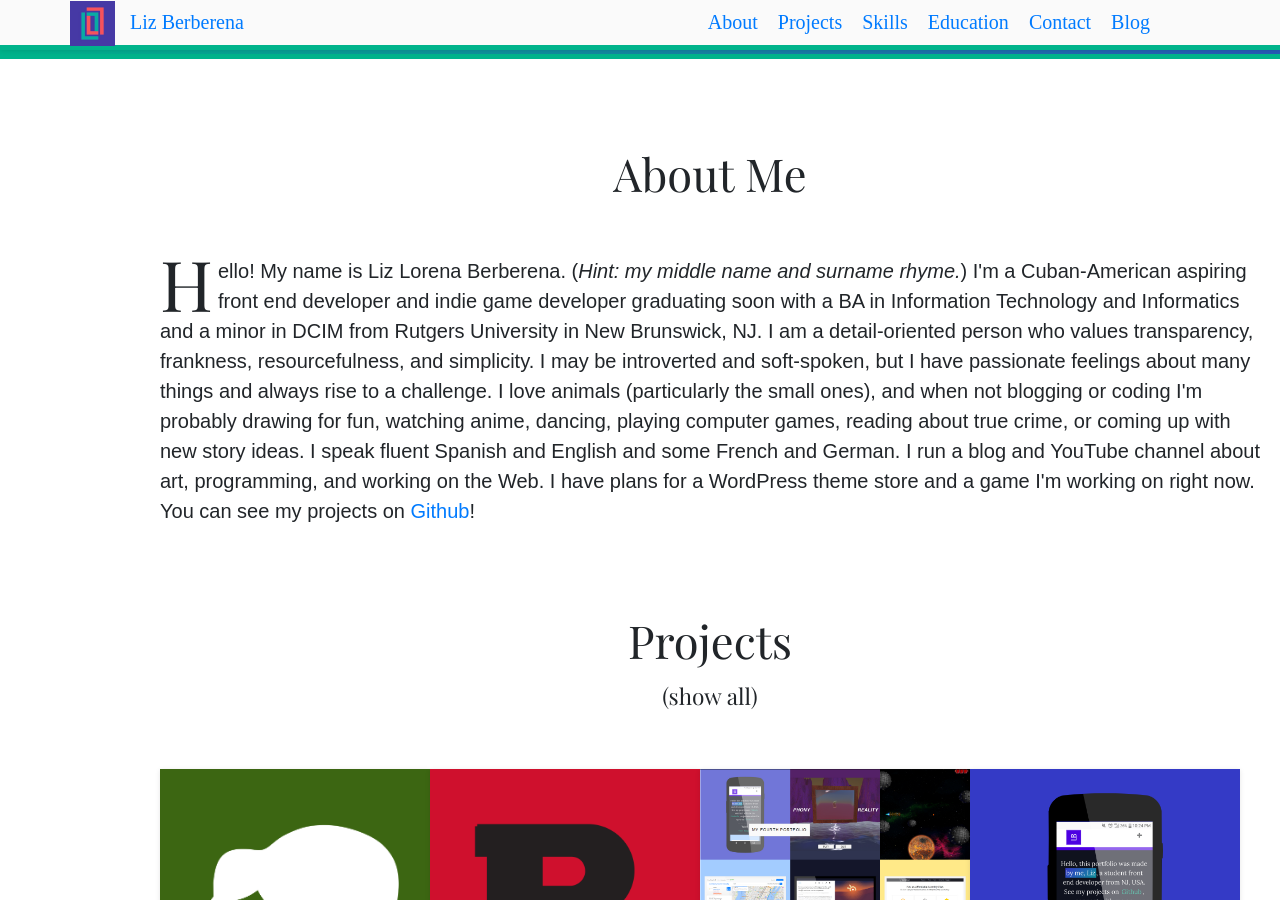
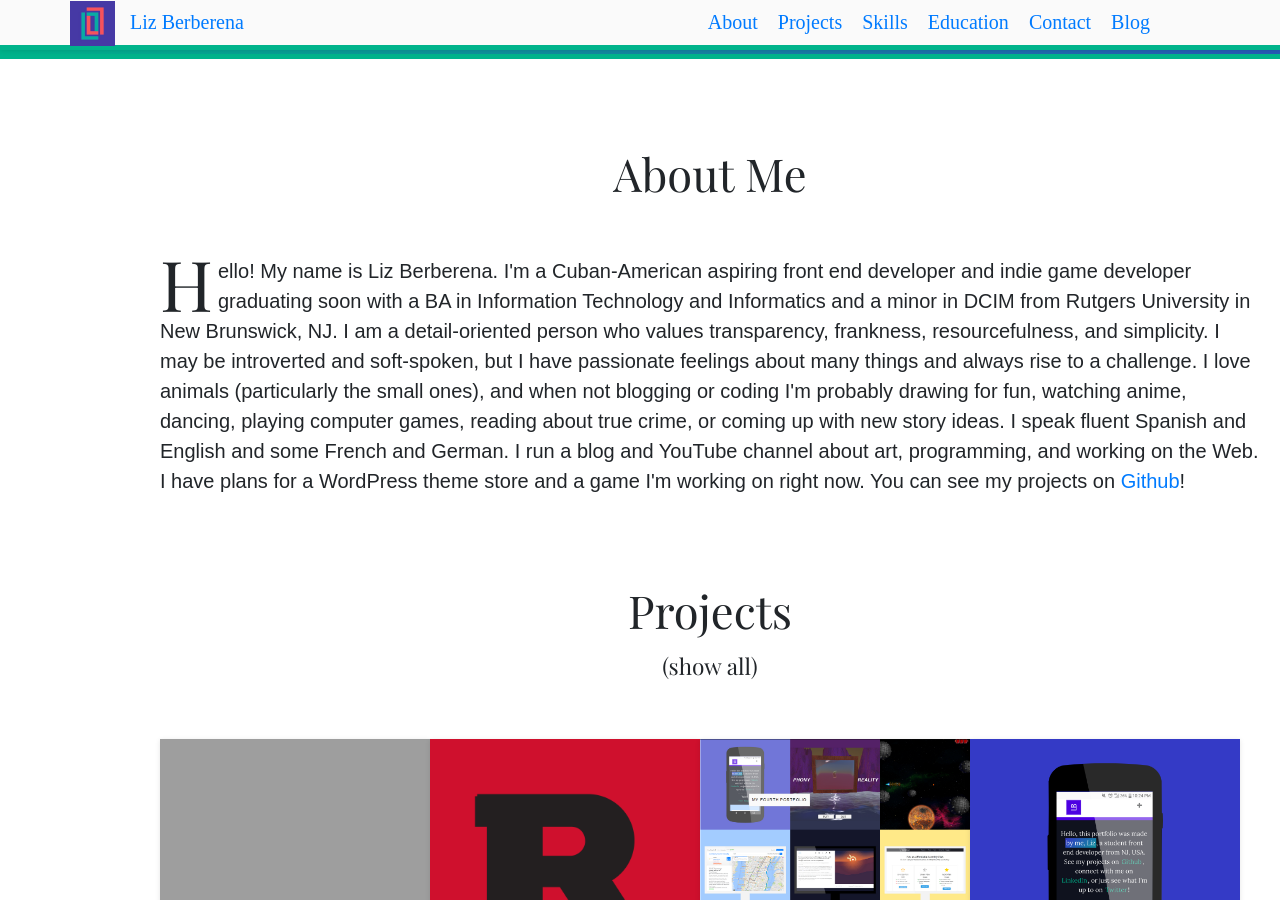
Before and after one commit to liz-lorena/early-2019, a Jekyll site: the page built from index.html, in a window 1280 px wide and 900 px high, scrolled down 441 px. Built offline with Jekyll 4.4.1, drawn with Linux system fonts in a browser that asks for light colours; nearby versions of some CDN libraries; the list of posts is cut into pages by our own code; some of the changed lines change nothing that is shown; grey boxes are pictures that could not be loaded.

Commit message:
Update index.html

```diff
--- a/index.html
+++ b/index.html
@@ -8,7 +8,7 @@
 <div class="section">
     <h1>About Me</h1>
 
-    <p><first-letter>H</first-letter>ello! My name is Liz Lorena Berberena. (<em>Hint: my middle name and surname rhyme.</em>) I'm a Cuban-American aspiring front end developer and indie game developer graduating soon with a BA in Information Technology and Informatics and a minor in DCIM from Rutgers University in New Brunswick, NJ. I am a detail-oriented person who values transparency, frankness, resourcefulness, and simplicity. I may be introverted and soft-spoken, but I have passionate feelings about many things and always rise to a challenge. I love animals (particularly the small ones), and when not blogging or coding I'm probably drawing for fun, watching anime, dancing, playing computer games, reading about true crime, or coming up with new story ideas. I speak fluent Spanish and English and some French and German. I run a blog and YouTube channel about art, programming, and working on the Web. I have plans for a WordPress theme store and a game I'm working on right now. You can see my projects on <a href="https://github.com/lizberberena" target="_blank">Github</a>!</p>
+    <p><first-letter>H</first-letter>ello! My name is Liz Berberena. I'm a Cuban-American aspiring front end developer and indie game developer graduating soon with a BA in Information Technology and Informatics and a minor in DCIM from Rutgers University in New Brunswick, NJ. I am a detail-oriented person who values transparency, frankness, resourcefulness, and simplicity. I may be introverted and soft-spoken, but I have passionate feelings about many things and always rise to a challenge. I love animals (particularly the small ones), and when not blogging or coding I'm probably drawing for fun, watching anime, dancing, playing computer games, reading about true crime, or coming up with new story ideas. I speak fluent Spanish and English and some French and German. I run a blog and YouTube channel about art, programming, and working on the Web. I have plans for a WordPress theme store and a game I'm working on right now. You can see my projects on <a href="https://github.com/lizberberena" target="_blank">Github</a>!</p>
 
 </div>
 
@@ -21,10 +21,10 @@
     <div id="work">
 
     <div class="post html css jquery javascript jekyll">
-        <img src="img/logout.png" class="img-fluid">
+        <img src="img/bluejay.png" class="img-fluid">
         <div class="header">
             <p class="date">HTML Website</p>
-            <a href="{{ site.url }}/logout" target="_blank">
+            <a href="{{ site.url }}/bluejay" target="_blank">
                 <h1>Blue Jay: Cyber Harassment Survival Guide</h1>
             </a>
             <p class="date">April 2019</p>
@@ -38,13 +38,13 @@
         <img src="img/scandi.png" class="img-fluid">
         <div class="header">
             <p class="date">HTML Website</p>
-            <a href="{{ site.url }}/dcim" target="_blank">
+            <a href="{{ site.url }}/early-2019" target="_blank">
                 <h1>DCIM Portfolio Website</h1>
             </a>
             <p class="date">April 2019</p>
         </div>
         <p class="excerpt">This is my DCIM minor capstone portfolio website adapted from my main portfolio website into one page.<br><br>
-            <a href="{{ site.url }}/dcim" target="_blank">More about this →</a>
+            <a href="{{ site.url }}/early-2019" target="_blank">More about this →</a>
         </p>
     </div>
 
@@ -128,7 +128,7 @@
             <p class="date">December 2017</p>
         </div>
         <p class="excerpt">This is a web application I made with 4 teammates. With it you can find jobs and companies near your area and directions to them. It uses 4 APIs, Javascript, jQuery, AJAX, and PHP.<br><br>
-            <a href="http://JoboGraphic.lizlorena.com" target="_blank">More about this →</a>
+            <a href="http://JoboGraphic.lizberberena.com" target="_blank">More about this →</a>
         </p>
     </div>
 
@@ -136,13 +136,13 @@
         <img src="img/writeknight.png" class="img-fluid">
         <div class="header">
             <p class="date">HTML Website</p>
-            <a href="https://lizlorena.com/writeknight" target="_blank">
+            <a href="https://lizberberena.com/writeknight" target="_blank">
                 <h1>WriteKnight Website</h1>
             </a>
             <p class="date">December 2017</p>
         </div>
         <p class="excerpt">This is the website I made for my Management in Tech Org team's course project, a tax mobile app for freelancers.<br><br>
-            <a href="https://lizlorena.com/writeknight" target="_blank">More about this →</a>
+            <a href="https://lizberberena.com/writeknight" target="_blank">More about this →</a>
         </p>
     </div>
 
```
